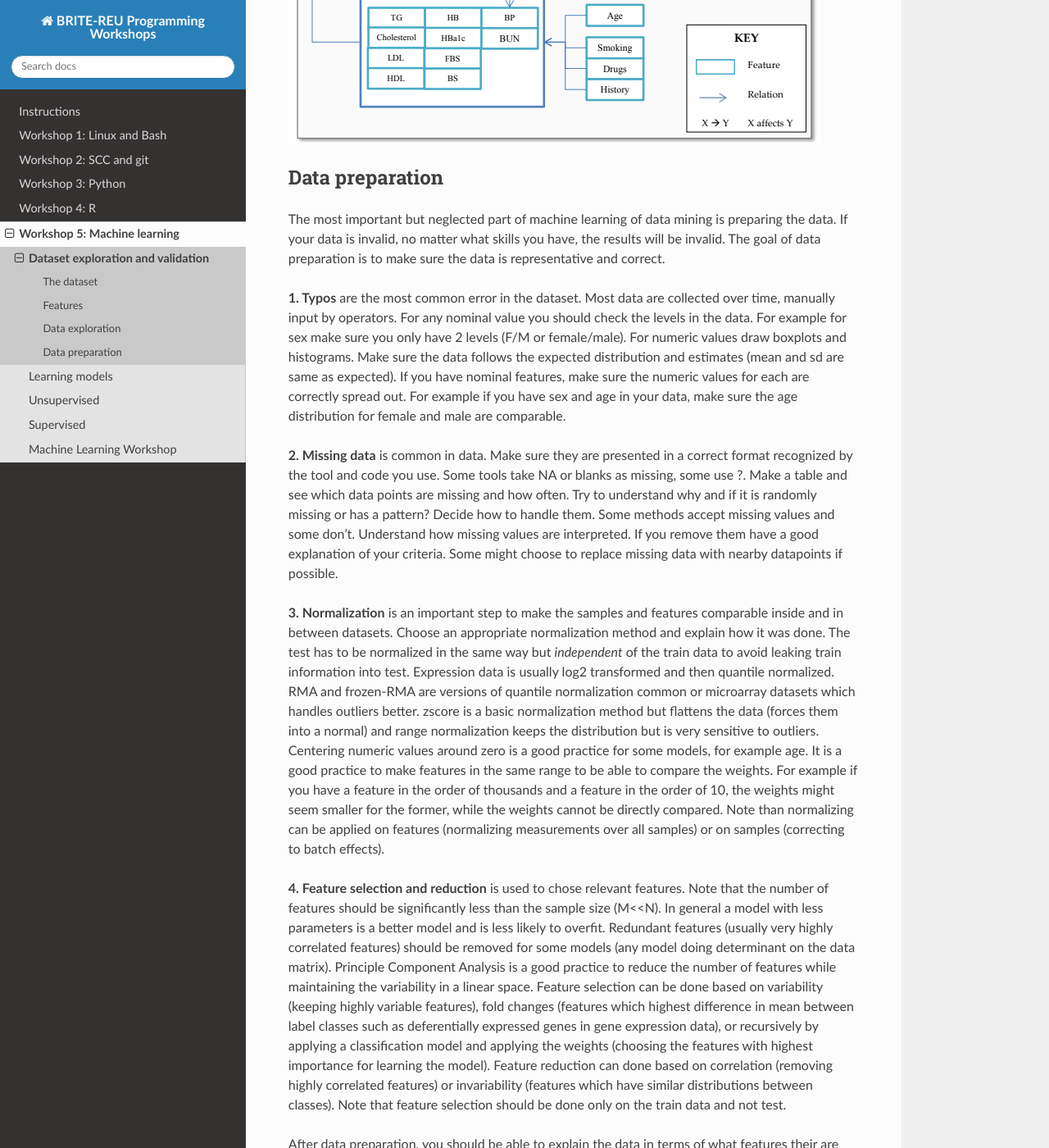
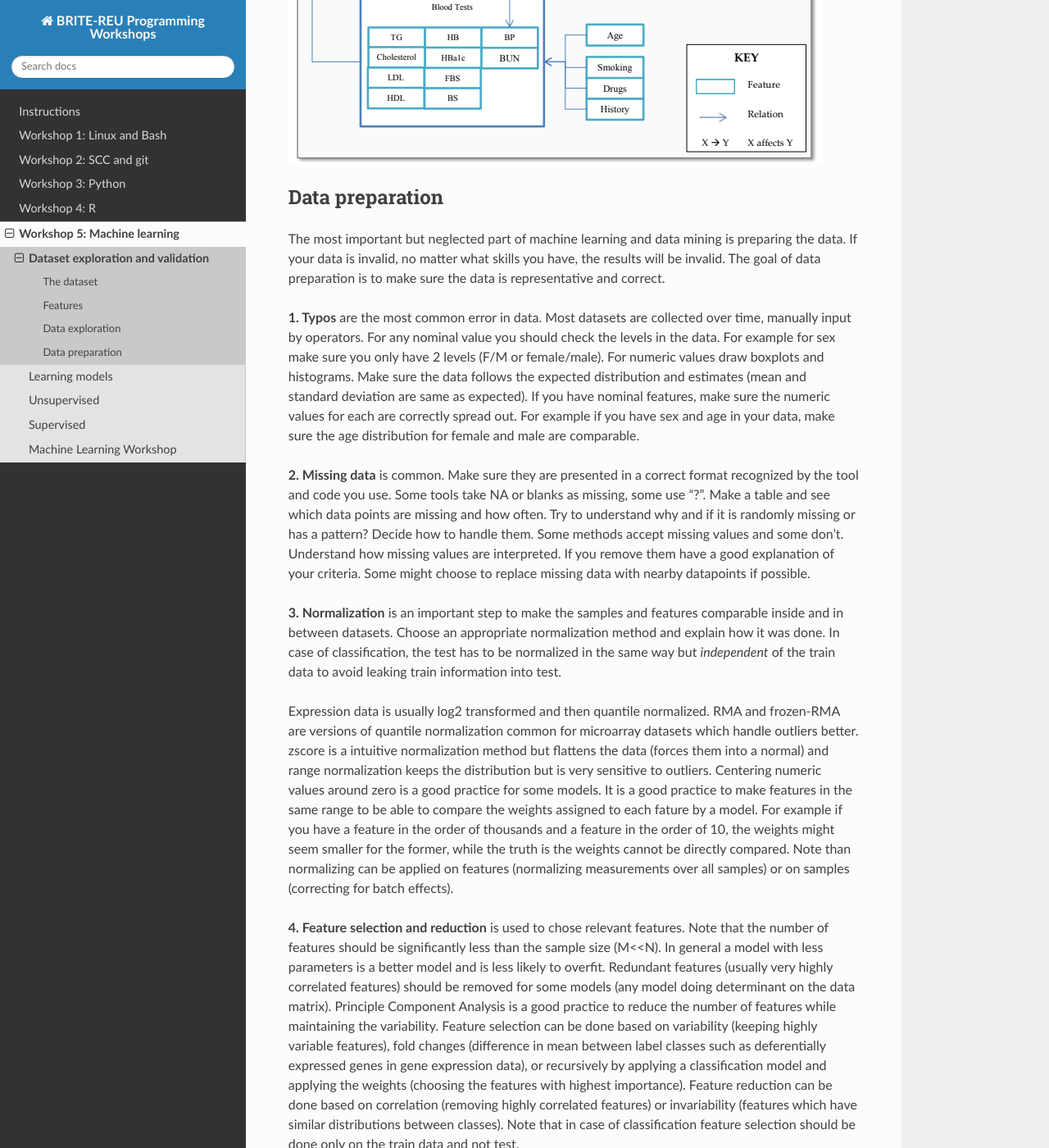
Before and after one commit to BRITE-REU/programming-workshops, a Sphinx documentation site: the page built from source/workshops/05_Machine_learning/dataset.rst, in a window 1280 px wide and 1400 px high, scrolled down 3968 px. Shown: the whole window at 82% size. Built offline with Sphinx 7.4.7 and the Read the Docs theme 2.0.0, drawn with Linux system fonts in a browser that asks for light colours; some of the changed text lies outside the part shown.

Commit message:
Update dataset.rst

```diff
--- a/source/workshops/05_Machine_learning/dataset.rst
+++ b/source/workshops/05_Machine_learning/dataset.rst
@@ -34,14 +34,19 @@
 
 **Meta-features** are features made using the measured features.
 For example BMI is a feature made from weight and height.
-PCA vectors are features based on alll features.
+PCA vectors are features based on all features.
 
 
 --------------------------------------------
 Data exploration
 --------------------------------------------
 
-**Data validation** means that you should show all known relations shown in the literature is present in your data. For example if a gene has been highly associated with case studies, you should observe the same pattern in your data. Or if you have blood pressure and heart disease, they should be correlated. In addition you should show your data is representative of the real population. For example if working on samples from USA and you have an obesity feature (not label) you should make sure that the ratio of obese people is comparable to the ratio in USA. Or if the ratio of female to male is about 50%.
+Explore the data to validate your data and potentially find new patterns. **Data validation** means that you should show known relations shown in the literature is present in your data. For example if a gene has been highly associated with your case studies, you should observe the same pattern in your data. Or if you have blood pressure and heart disease, they should be correlated. In addition you should show your data is **representative** of the real population. For example if you are working on samples from USA and you have an obesity feature (not label) you should make sure that the ratio of obese people is comparable to the ratio in USA. Or if the ratio of female to male is about 50%.
+
+Draw many plots. Show how the features are distributed and how you expect them to be. Show your data is balanced (e.g. female and male have the same ratio) and if not be aware of the imbalance (for example rare diseases). The probability distributions in your data can result in misinterpretation.
+
+In order to validate your data you can look for correlations between numeric features and associations between nominal features. The known relations in the literature should be validated by your data. You might find new relations and associations which can further be studied.
+
 
 Let's look at an example on as subset of features patients with diabetes type 2.
 
@@ -58,9 +63,6 @@
 
 Education is the level of education (1=finished high school, 2=college degree, 3=post graduate) and living is the type of living environment (1=city/town, 2=village). Smoking is another nominal feature (0=doesn't smoke, 1: occasional smoker, 2=light smoker, 3=heavy smoker). HDL and LDL are good and bad cholesterol levels in blood. Missing data is represented with NAs.
 
-Draw many plots. Show how the features are distributed and how you expect them to be. Show your data is balanced (e.g. female and male have the same ratio) and if not be aware of the imbalance (for example rare diseases). The probability distributions in your data can result in misinterpretation.
-
-In order to validate your data you can look for correlations between numeric features and associations between nominal features. The known relations in the literature should be validated by your data. You might find new relations and associations which can further be studied.
 
 **1. Correlation matrix**: calculate the correlation between the features and draw a heatmap.
 Look at the highly correlated features. Make sure the correlations are valid (by literature) and mark down if they are direct correlations or indirect.
@@ -119,16 +121,18 @@
 --------------------------------------------
 Data preparation
 --------------------------------------------
-The most important but neglected part of machine learning of data mining is preparing the data.
+The most important but neglected part of machine learning and data mining is preparing the data.
 If your data is invalid, no matter what skills you have, the results will be invalid.
 The goal of data preparation is to make sure the data is representative and correct.
 
-**1. Typos** are the most common error in the dataset. Most data are collected over time, manually input by operators. For any nominal value you should check the levels in the data. For example for sex make sure you only have 2 levels (F/M or female/male). For numeric values draw boxplots and histograms. Make sure the data follows the expected distribution and estimates (mean and sd are same as expected). If you have nominal features, make sure the numeric values for each are correctly spread out. For example if you have sex and age in your data, make sure the age distribution for female and male are comparable.
+**1. Typos** are the most common error in data. Most datasets are collected over time, manually input by operators. For any nominal value you should check the levels in the data. For example for sex make sure you only have 2 levels (F/M or female/male). For numeric values draw boxplots and histograms. Make sure the data follows the expected distribution and estimates (mean and standard deviation are same as expected). If you have nominal features, make sure the numeric values for each are correctly spread out. For example if you have sex and age in your data, make sure the age distribution for female and male are comparable.
 
-**2. Missing data** is common in data. Make sure they are presented in a correct format recognized by the tool and code you use. Some tools take NA or blanks as missing, some use ?. Make a table and see which data points are missing and how often. Try to understand why and if it is randomly missing or has a pattern? Decide how to handle them. Some methods accept missing values and some don't. Understand how missing values are interpreted. If you remove them have a good explanation of your criteria. Some might choose to replace missing data with nearby datapoints if possible.
+**2. Missing data** is common. Make sure they are presented in a correct format recognized by the tool and code you use. Some tools take NA or blanks as missing, some use "?". Make a table and see which data points are missing and how often. Try to understand why and if it is randomly missing or has a pattern? Decide how to handle them. Some methods accept missing values and some don't. Understand how missing values are interpreted. If you remove them have a good explanation of your criteria. Some might choose to replace missing data with nearby datapoints if possible.
 
-**3. Normalization** is an important step to make the samples and features comparable inside and in between datasets. Choose an appropriate normalization method and explain how it was done. The test has to be normalized in the same way but *independent* of the train data to avoid leaking train information into test. Expression data is usually log2 transformed and then quantile normalized. RMA and frozen-RMA are versions of quantile normalization common or microarray datasets which handles outliers better. zscore is a basic normalization method but flattens the data (forces them into a normal) and range normalization keeps the distribution but is very sensitive to outliers. Centering numeric values around zero is a good practice for some models, for example age. It is a good practice to make features in the same range to be able to compare the weights. For example if you have a feature in the order of thousands and a feature in the order of 10, the weights might seem smaller for the former, while the weights cannot be directly compared. Note than normalizing can be applied on features (normalizing measurements over all samples) or on samples (correcting to batch effects).
+**3. Normalization** is an important step to make the samples and features comparable inside and in between datasets. Choose an appropriate normalization method and explain how it was done. In case of classification, the test has to be normalized in the same way but *independent* of the train data to avoid leaking train information into test.
 
-**4. Feature selection and reduction** is used to chose relevant features. Note that the number of features should be significantly less than the sample size (M<<N). In general a model with less parameters is a better model and is less likely to overfit. Redundant features (usually very highly correlated features) should be removed for some models (any model doing determinant on the data matrix). Principle Component Analysis is a good practice to reduce the number of features while maintaining the variability in a linear space. Feature selection can be done based on variability (keeping highly variable features), fold changes (features which highest difference in mean between label classes such as deferentially expressed genes in gene expression data), or recursively by applying a classification model and applying the weights (choosing the features with highest importance for learning the model). Feature reduction can done based on correlation (removing highly correlated features) or invariability (features which have similar distributions between classes). Note that feature selection should be done only on the train data and not test.
+Expression data is usually log2 transformed and then quantile normalized. RMA and frozen-RMA are versions of quantile normalization common for microarray datasets which handle outliers better. zscore is a intuitive normalization method but flattens the data (forces them into a normal) and range normalization keeps the distribution but is very sensitive to outliers. Centering numeric values around zero is a good practice for some models. It is a good practice to make features in the same range to be able to compare the weights assigned to each fature by a model. For example if you have a feature in the order of thousands and a feature in the order of 10, the weights might seem smaller for the former, while the truth is the weights cannot be directly compared. Note than normalizing can be applied on features (normalizing measurements over all samples) or on samples (correcting for batch effects).
 
-After data preparation, you should be able to explain the data in terms of what features their are and what distributions they have. You should show your data is representative and balanced. You should handle missing data in a logical way. You should have a well established method for choosing features.
+**4. Feature selection and reduction** is used to chose relevant features. Note that the number of features should be significantly less than the sample size (M<<N). In general a model with less parameters is a better model and is less likely to overfit. Redundant features (usually very highly correlated features) should be removed for some models (any model doing determinant on the data matrix). Principle Component Analysis is a good practice to reduce the number of features while maintaining the variability. Feature selection can be done based on variability (keeping highly variable features), fold changes (difference in mean between label classes such as deferentially expressed genes in gene expression data), or recursively by applying a classification model and applying the weights (choosing the features with highest importance). Feature reduction can be done based on correlation (removing highly correlated features) or invariability (features which have similar distributions between classes). Note that in case of classification feature selection should be done only on the train data and not test.
+
+After data preparation, you should be able to explain the data in terms of what features there are and what distributions they follow. You should show your data is representative and balanced. You should handle missing data in a rational way. You should have a well established method for choosing features.
```
Also changed, not shown: other parts of source/workshops/05_Machine_learning/dataset.rst (+1 -1 lines).
